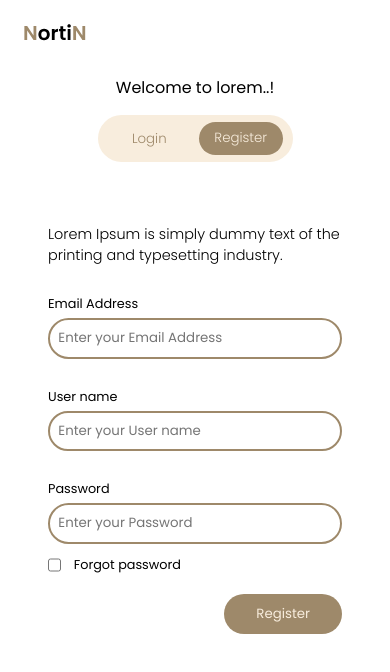
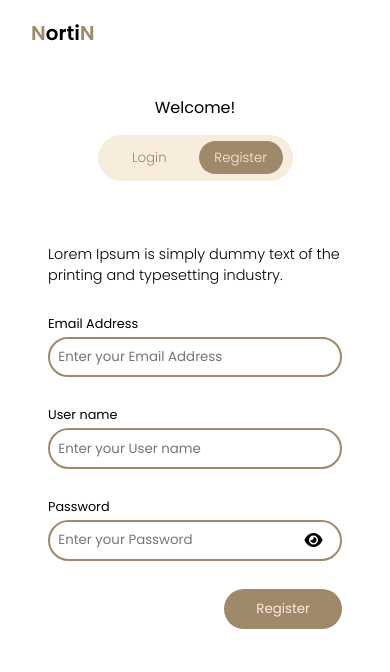
Before and after one commit to MaxwelNascimento/NortiN, a plain HTML site: page index.html in a window 390 px wide. Drawn offline with Linux system fonts and the light colour scheme.

Commit message:
Atualizações sobre responsividade

```diff
--- a/css/style.css
+++ b/css/style.css
@@ -131,7 +131,7 @@
 
 .secao-dois-form {
     width: 100%;
-    padding: 10px 100px;
+    padding: 10px 5vw;
     display: flex;
     flex-direction: column;
     flex-wrap: wrap;
@@ -139,6 +139,7 @@
 
 .titulo-campo {
     font-size: 0.8em;
+    margin-bottom: 0.325em;
 }
 
 .secao-dois-form-campo {
@@ -147,30 +148,44 @@
     margin-top: 1.8em;
 }
 
+.secao-dois-form-campo-eye {
+    display: flex;
+    flex-direction: column;
+
+}
+
+.relative{
+    position: relative;
+}
+
 #iconEye{
-    color: #9E896A;
+    position: absolute;
+    right: 0;
+    top: 50%;
+    transform: translateY(-50%) !important;
+    margin-right: 1.5vw;
+    color: #000;
+}
+
+#iconEyeSlash {
+    position: absolute;
+    right: 0;
+    top: 50%;
+    transform: translateY(-50%) !important;
+    margin-right: 1.5vw;
+    color: #000;
+    display: none;
 }
 
 .secao-dois-form-input {
     border: none;
     padding: 0.625em;
     border-radius: 9999px;
-    margin-top: 0.375em;
     border: 0.1875em solid #9E896A;
 }
 
-.secao-dois-form-campo-check {
-    display: flex;
-    flex-direction: row;
-
-}
-
-#titulo-checkbox{
-    margin-left: 1em;
-}
-
 .secao-dois-form-input:focus {
-    background-color: #ffffffac;
+    background-color: #F8EDDD;
     box-shadow: 0 0 0 0;
     outline: 0;
 }
@@ -192,7 +207,86 @@
     cursor: pointer;
 }
 
-@media (max-width: 412px){
+
+@media (max-width: 834px){
+
+    .container {
+        display: flex;
+        flex-direction: column;
+        height: 100vh;
+    }
+
+    .secao-um{
+        width: 94%;
+        height: 50%;
+        display: flex;
+        align-items: flex-end;
+    }
+
+    .secao-dois {
+        width: 100%;
+    }
+
+
+    .secao-dois-logotipo{
+        flex-direction: row;
+        margin-bottom: 5%;
+    }
+
+    .secao-dois-form{
+        padding: 2em 10em 0em 10em;
+    }
+
+    .btnValidar{
+        margin-top: 0.5em;
+        margin-bottom: 5em;
+    }
+
+}
+
+@media (max-width: 650px){
+
+    .container {
+        display: flex;
+        flex-direction: column;
+        height: 100vh;
+    }
+
+    .secao-um{
+        width: 94%;
+        height: 50%;
+        display: flex;
+        align-items: flex-end;
+    }
+
+    .secao-dois {
+        width: 100%;
+    }
+
+
+    .secao-dois-logotipo{
+        flex-direction: row;
+        padding-left: 2em;
+    }
+
+    .secao-dois-form{
+        padding: 2em 8em 0em 8em;
+    }
+
+    .btnValidar{
+        margin-top: 0.5em;
+        margin-bottom: 5em;
+    }
+
+}
+
+@media (max-width: 536px){
+
+    .container {
+        display: flex;
+        flex-direction: column;
+        height: 100vh;
+    }
 
     .secao-um{
         display: none;
@@ -213,4 +307,49 @@
     .secao-dois-logotipo{
         flex-direction: row;
     }
+
+    #iconEye{
+        position: absolute;
+        right: 0;
+        top: 50%;
+        transform: translateY(-50%) !important;
+        margin-right: 5vw;
+        color: #000000;
+    }
+
 }
+
+@media (max-width: 323px){
+
+    .container {
+        display: flex;
+        flex-direction: column;
+        height: 100vh;
+    }
+
+    .secao-um{
+        display: none;
+    }
+
+    .secao-dois {
+        width: 100%;
+    }
+
+    .secao-dois-form{
+        width: 100%;
+    }
+
+    .secao-dois-logotipo{
+        flex-direction: row;
+    }
+
+    #iconEye{
+        position: absolute;
+        right: 0;
+        top: 50%;
+        transform: translateY(-50%) !important;
+        margin-right: 5vw;
+        color: #000000;
+    }
+
+}
--- a/index.html
+++ b/index.html
@@ -5,6 +5,7 @@
     <meta http-equiv="X-UA-Compatible" content="IE=edge">
     <meta name="viewport" content="width=device-width, initial-scale=1.0">
     <link href="css/style.css" rel="stylesheet" type="text/css" >
+    <link rel="icon" type="image/png" href="img/iconlogo.png"/>
     <title>NortiN - Register</title>
 </head>
 
@@ -26,7 +27,7 @@
             </div>
 
             <div class="secao-dois-grupo1">
-                <p>Welcome to lorem..!</p>
+                <p>Welcome!</p>
 
                 <div class="secao-dois-butons">
                     <button class="login"><a  href="Login/index.html" class="login">Login</a></button>
@@ -48,14 +49,15 @@
                         <input type="text" value="" name="username" id="username" class="secao-dois-form-input" placeholder="Enter your User name" required/>
                     </div>
 
-                    <div class="secao-dois-form-campo ">
+                    <div class="secao-dois-form-campo">
                         <label for="password" class="titulo-campo">Password</label>
-                        <input type="password" value="" name="password" id="password" class="secao-dois-form-input" minlength="4" maxlength="12" placeholder="Enter your Password" required/>
-                    </div>
 
-                    <div class="secao-dois-form-campo-check">
-                        <input type="checkbox" value="" name="checkbox" id="checkbox" required/>
-                        <label for="checkbox" id="titulo-checkbox" class="titulo-campo">Forgot password</label>
+                        <div class="secao-dois-form-campo-eye relative">
+                            <input type="password" value="" name="password" id="password" class="secao-dois-form-input" minlength="4" maxlength="12" placeholder="Enter your Password" required/>
+                            <i class="fas fa-eye" id="iconEye" onclick="hideSenha()"></i>
+
+                            <i class="fas fa-eye-slash" id="iconEyeSlash" onclick="hideSenha()"></i>
+                        </div>
                     </div>
 
                     <div class="btnValidar">
--- a/js/main.js
+++ b/js/main.js
@@ -0,0 +1,18 @@
+let usuario      = document.getElementById('username');
+let senha        = document.getElementById('password');
+let btnRegistrar = document.getElementById('registerValidar');
+let iconEye      = document.getElementById('iconEye');
+let iconEyeSlash = document.getElementById('iconEyeSlash');
+
+function hideSenha(){
+    if(iconEye.style.display != 'none'){
+        iconEye.style.display      = 'none';
+        iconEyeSlash.style.display = 'inline';
+        senha.setAttribute('type', 'text');
+    }else {
+        iconEye.style.display      = 'inline';
+        iconEyeSlash.style.display = 'none';
+        senha.setAttribute('type', 'password');
+    }
+    // document.getElementById('iconEye').style.cssText = "color: red;";
+}
```
Also changed, not shown: img/iconlogo.png (added).
